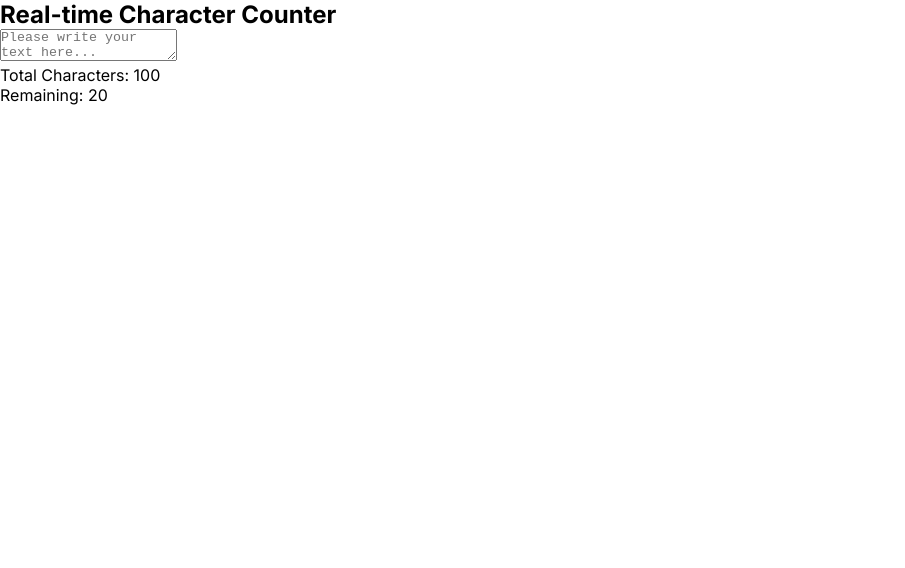
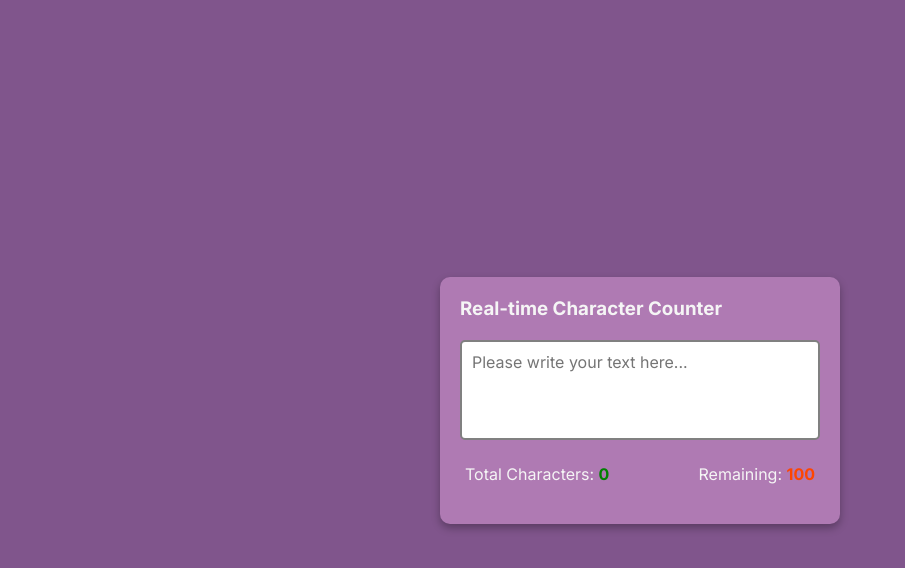
Before and after one commit to kinjames/character-counter, a plain HTML site: page index.html in a window 1280 px wide. Shown: the whole page, without its empty margins (0-905 px from the left). Drawn offline with Linux system fonts and the light colour scheme.

Commit message:
final commit

```diff
--- a/index.html
+++ b/index.html
@@ -9,12 +9,13 @@
 </head>
 <body>
     <div class="container">
-        <h2>Real-time Character Counter</h2>
+        <h3>Real-time Character Counter</h3>
         <textarea name="" id="textarea" class="textarea" placeholder="Please write your text here..." maxlength="100"></textarea>
+        <div class="counter-container">
+            <p>Total Characters: <span class="total-counter" id="total-counter">100</span></p>
+            <p>Remaining: <span class="remaining-counter" id="remaining-counter">20</span></p>
+        </div>
     </div>
-    <div class="counter-container">
-        <p>Total Characters: <span class="total-counter" id="total-counter">100</span></p>
-        <p>Remaining: <span class="remaining-counter" id="remaining-counter">20</span></p>
-    </div>
+    <script src="script.js"></script>
 </body>
 </html>
--- a/script.js
+++ b/script.js
@@ -0,0 +1,14 @@
+const textareaEl = document.getElementById('textarea');
+const totalChar = document.getElementById('total-counter');
+const remainingEl = document.getElementById('remaining-counter');
+
+textareaEl.addEventListener('keyup', ()=>{
+    counterUpdate();
+});
+
+counterUpdate();
+
+function counterUpdate() {
+    totalChar.innerText = textareaEl.value.length;
+    remainingEl.innerText = textareaEl.getAttribute('maxLength') - textareaEl.value.length;
+}
--- a/style.css
+++ b/style.css
@@ -12,4 +12,56 @@ body {
     height: 100vh;
     font-size: 1rem;
     font-family: 'Inter', sans-serif;
+    display: flex;
+    background: #80558C;
+    justify-content: center;
+    color: whitesmoke;
+    align-items: center;
 }
+
+.container {
+    background: #AF7AB3;
+    width: 25rem;
+    padding: 1.25rem;
+    margin: 10px;
+    border-radius: 10px;
+    box-shadow: 0 4px 8px rgba(0,0,0,.3);
+}
+
+h3 {
+    margin-bottom: 1.25rem;
+}
+
+.textarea {
+    resize: none;
+    width: 100%;
+    height: 6.25rem;
+    font-family: inherit;
+    padding: 0.625rem;
+    margin-bottom: 1.25rem;
+    border: 2px solid gray;
+    outline: none;
+    border-radius: 5px;
+    font-size: 1rem;
+}
+
+.counter-container {
+    display: flex;
+    justify-content: space-between;
+    padding-inline: 5px;
+    margin-bottom: 1.25rem;
+}
+
+.counter-container p {
+    font-size: 16px;
+}
+
+.total-counter {
+    color: green;
+    font-weight: bold;
+}
+
+.remaining-counter {
+    color: orangered;
+    font-weight: bold;
+}
```
